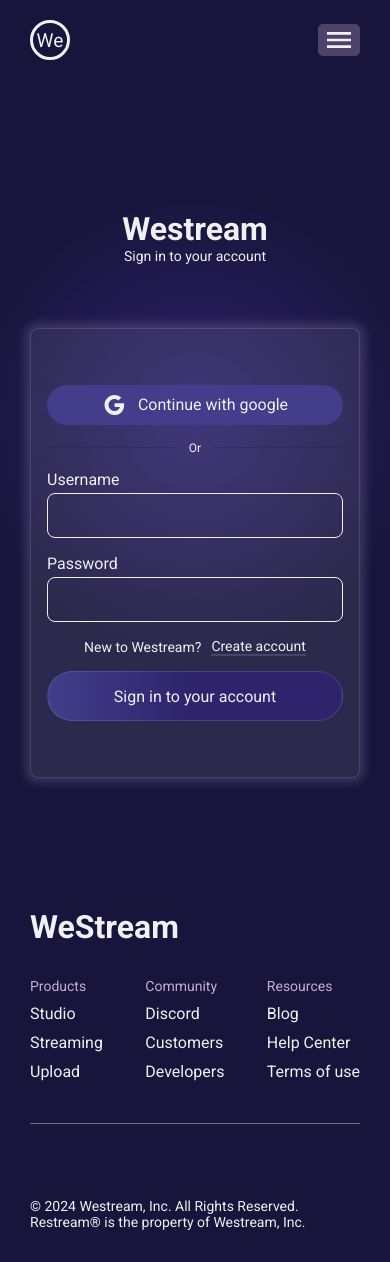
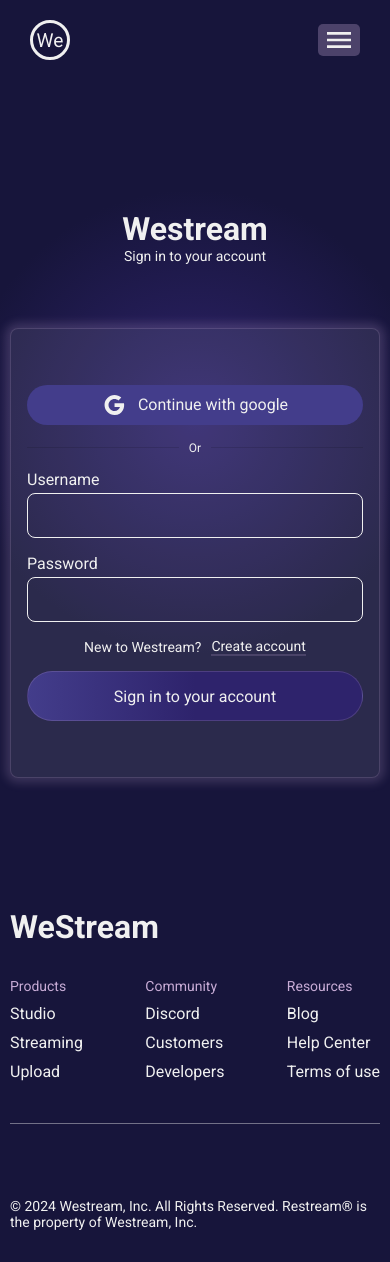
Before and after one commit to ProsperMadojemu/weStream-Frontend, a React (Vite) app: page /login in a window 390 px wide. Built offline with nearby package versions, Linux system fonts and the light colour scheme.

Commit message:
Project names App Fix10

```diff
--- a/src/index.css
+++ b/src/index.css
@@ -68,16 +68,16 @@
   }
 
   .hero-section {
-    padding: 3rem 35px;
+    padding: 3rem 15px;
   }
 
 
   .header, .footer {
-    padding: 0px 30px;
+    padding: 0px 10px;
   }
 
   .login, .Register  {
-    padding: 9rem 30px 0px 30px;
+    padding: 9rem 10px 0px 10px;
   }
 }
 
```
